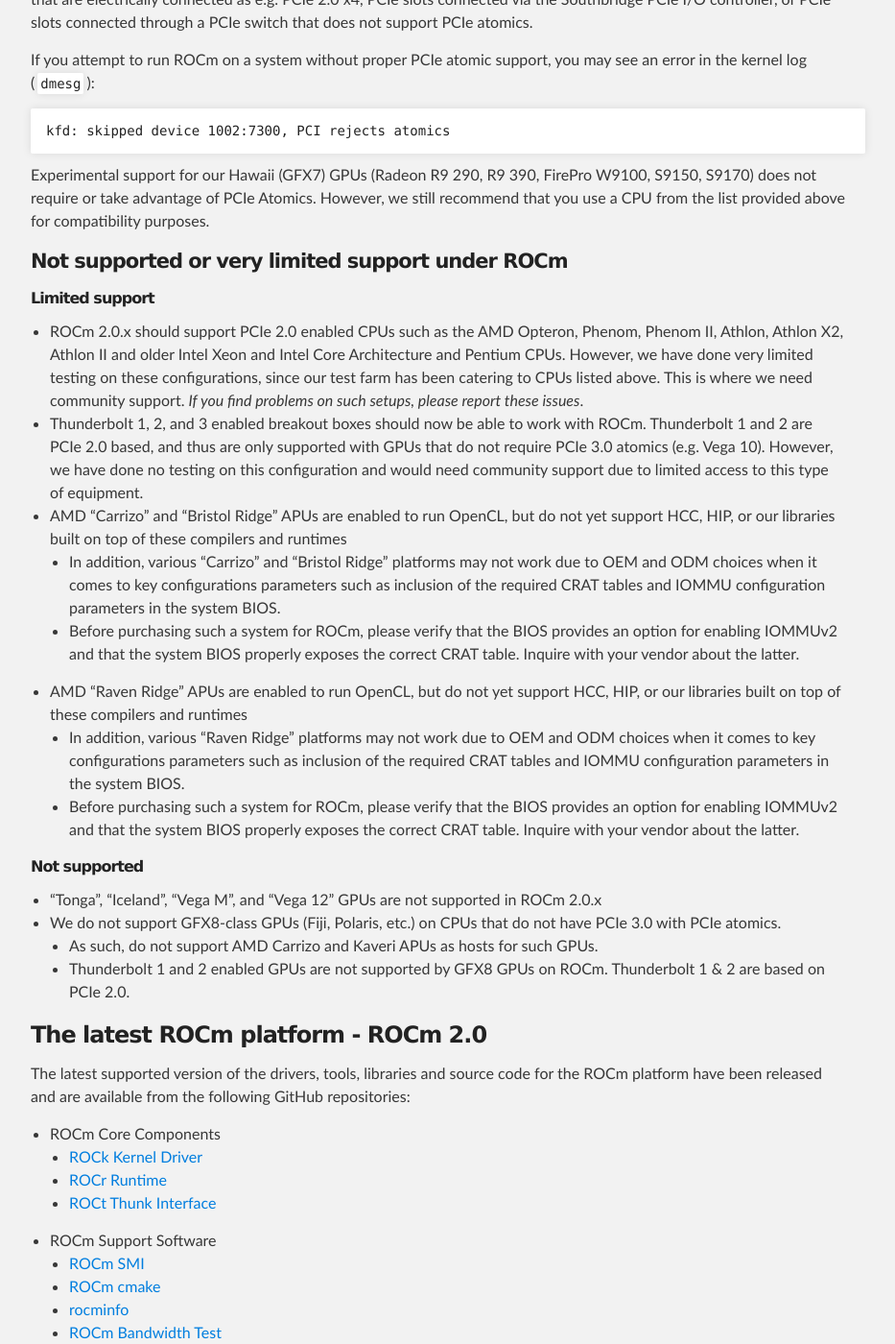
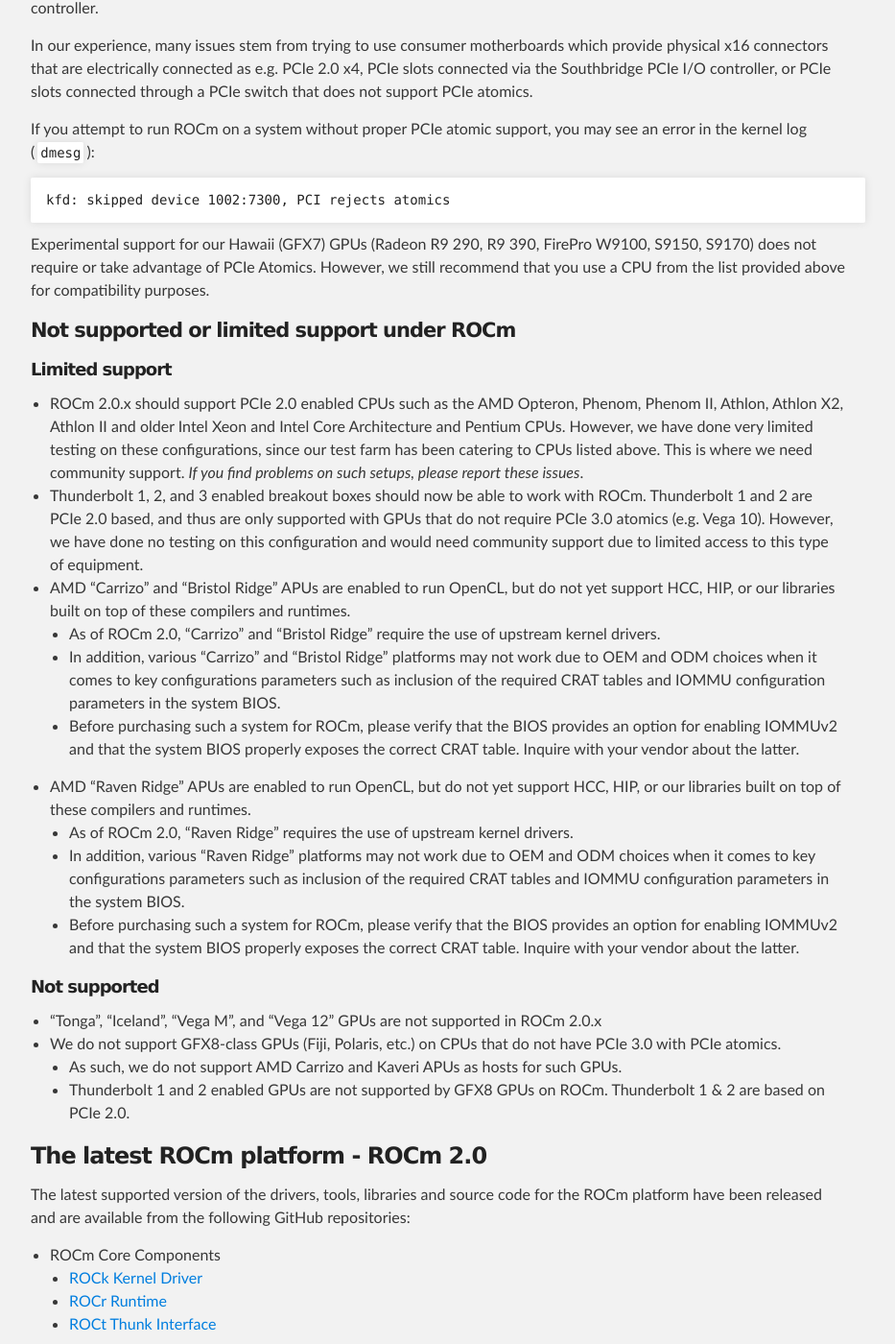
Before and after one commit to ROCm/ROCm.github.io, a Jekyll site: the page built from ROCmInstall.md, in a window 1280 px wide and 1400 px high, scrolled down 2334 px. Shown: the whole window at 96% size, without its empty margins (183-1116 px from the left). Built offline with Jekyll 4.4.1, drawn with Linux system fonts in a browser that asks for light colours; some of the changed text lies outside the part shown.

Commit message:
Update ROCmInstall.md

```diff
--- a/ROCmInstall.md
+++ b/ROCmInstall.md
@@ -10,7 +10,7 @@
 - [Hardware Support](#hardware-support)
   * [Supported GPUs](#supported-gpus)
   * [Supported CPUs](#supported-cpus)
-  * [Not supported or very limited support under ROCm](#not-supported-or-very-limited-support-under-rocm)
+  * [Not supported or limited support under ROCm](#not-supported-or-limited-support-under-rocm)
 - [The latest ROCm platform - ROCm 2.0](#the-latest-rocm-platform---rocm-20)
   * [Supported Operating Systems](#supported-operating-systems---new-operating-systems-available)
   * [ROCm support in upstream Linux kernels](#rocm-support-in-upstream-linux-kernels)
@@ -47,6 +47,9 @@
 As described in the next section, GFX8 GPUs require PCI Express 3.0 (PCIe 3.0) with support for PCIe atomics. This requires both CPU and motherboard support. GFX9 GPUs, by default, also require PCIe 3.0 with support for PCIe atomics, but they can operate in most cases without this capability.
 
 At this time, the integrated GPUs in AMD APUs are not officially supported targets for ROCm.
+As descried [below](#limited-support), "Carrizo", "Bristol Ridge", and "Raven Ridge" APUs are enabled in our upstream drivers and OpenCL runtime.
+However, they are not enabled in our HCC or HIP runtimes, and may not work due to motherboard or OEM hardware limitations.
+As such, they are not yet officially supported targets for ROCm.
 
 For a more detailed list of hardware support, please see [the following documentation](https://rocm.github.io/hardware.html).
 
@@ -86,23 +89,25 @@
 does not require or take advantage of PCIe Atomics. However, we still recommend that you use a CPU
 from the list provided above for compatibility purposes.
 
-#### Not supported or very limited support under ROCm
-###### Limited support
+#### Not supported or limited support under ROCm
+##### Limited support
 
 * ROCm 2.0.x should support PCIe 2.0 enabled CPUs such as the AMD Opteron, Phenom, Phenom II, Athlon, Athlon X2, Athlon II and older Intel Xeon and Intel Core Architecture and Pentium CPUs. However, we have done very limited testing on these configurations, since our test farm has been catering to CPUs listed above. This is where we need community support. _If you find problems on such setups, please report these issues_.
 * Thunderbolt 1, 2, and 3 enabled breakout boxes should now be able to work with ROCm. Thunderbolt 1 and 2 are PCIe 2.0 based, and thus are only supported with GPUs that do not require PCIe 3.0 atomics (e.g. Vega 10). However, we have done no testing on this configuration and would need community support due to limited access to this type of equipment.
-* AMD "Carrizo" and "Bristol Ridge" APUs are enabled to run OpenCL, but do not yet support HCC, HIP, or our libraries built on top of these compilers and runtimes
+* AMD "Carrizo" and "Bristol Ridge" APUs are enabled to run OpenCL, but do not yet support HCC, HIP, or our libraries built on top of these compilers and runtimes.
+  * As of ROCm 2.0, "Carrizo" and "Bristol Ridge" require the use of upstream kernel drivers.
   * In addition, various "Carrizo" and "Bristol Ridge" platforms may not work due to OEM and ODM choices when it comes to key configurations parameters such as inclusion of the required CRAT tables and IOMMU configuration parameters in the system BIOS.
   * Before purchasing such a system for ROCm, please verify that the BIOS provides an option for enabling IOMMUv2 and that the system BIOS properly exposes the correct CRAT table. Inquire with your vendor about the latter.
-* AMD "Raven Ridge" APUs are enabled to run OpenCL, but do not yet support HCC, HIP, or our libraries built on top of these compilers and runtimes
+* AMD "Raven Ridge" APUs are enabled to run OpenCL, but do not yet support HCC, HIP, or our libraries built on top of these compilers and runtimes.
+  * As of ROCm 2.0, "Raven Ridge" requires the use of upstream kernel drivers.
   * In addition, various "Raven Ridge" platforms may not work due to OEM and ODM choices when it comes to key configurations parameters such as inclusion of the required CRAT tables and IOMMU configuration parameters in the system BIOS.
   * Before purchasing such a system for ROCm, please verify that the BIOS provides an option for enabling IOMMUv2 and that the system BIOS properly exposes the correct CRAT table. Inquire with your vendor about the latter.
 
-###### Not supported
+##### Not supported
 
 * "Tonga", "Iceland", "Vega M", and "Vega 12" GPUs are not supported in ROCm 2.0.x
 * We do not support GFX8-class GPUs (Fiji, Polaris, etc.) on CPUs that do not have PCIe 3.0 with PCIe atomics.
-  * As such, do not support AMD Carrizo and Kaveri APUs as hosts for such GPUs.
+  * As such, we do not support AMD Carrizo and Kaveri APUs as hosts for such GPUs.
   * Thunderbolt 1 and 2 enabled GPUs are not supported by GFX8 GPUs on ROCm. Thunderbolt 1 & 2 are based on PCIe 2.0.
 
 ### The latest ROCm platform - ROCm 2.0
@@ -155,6 +160,7 @@
 #### Supported Operating Systems - New operating systems available
 
 The ROCm 2.0.x platform supports the following operating systems:
+
  * Ubuntu 16.04.x and 18.04.x (Version 16.04.3 and newer or kernels 4.13 and newer)
  * CentOS 7.4, 7.5, and 7.6 (Using devtoolset-7 runtime support)
  * RHEL 7.4, 7.5, and 7.6 (Using devtoolset-7 runtime support)
@@ -165,6 +171,7 @@
 As such, users have the option of either using the ROCK kernel driver that are part of AMD's ROCm repositories or using the upstream driver and only installing ROCm user-level utilities from AMD's ROCm repositories.
 
 These releases of the upstream Linux kernel support the following GPUs in ROCm:
+
  * 4.17: Fiji, Polaris 10, Polaris 11
  * 4.18: Fiji, Polaris 10, Polaris 11, Vega10
 
@@ -198,6 +205,7 @@
 These packages will install most of the ROCm software into `/opt/rocm/` by default.
 
 The packages for each of the major ROCm components are:
+
 * ROCm Core Components
   - ROCk Kernel Driver: `rock-dkms`
   - ROCr Runtime: `hsa-rocr-dev`, `hsa-ext-rocr-dev`
```
